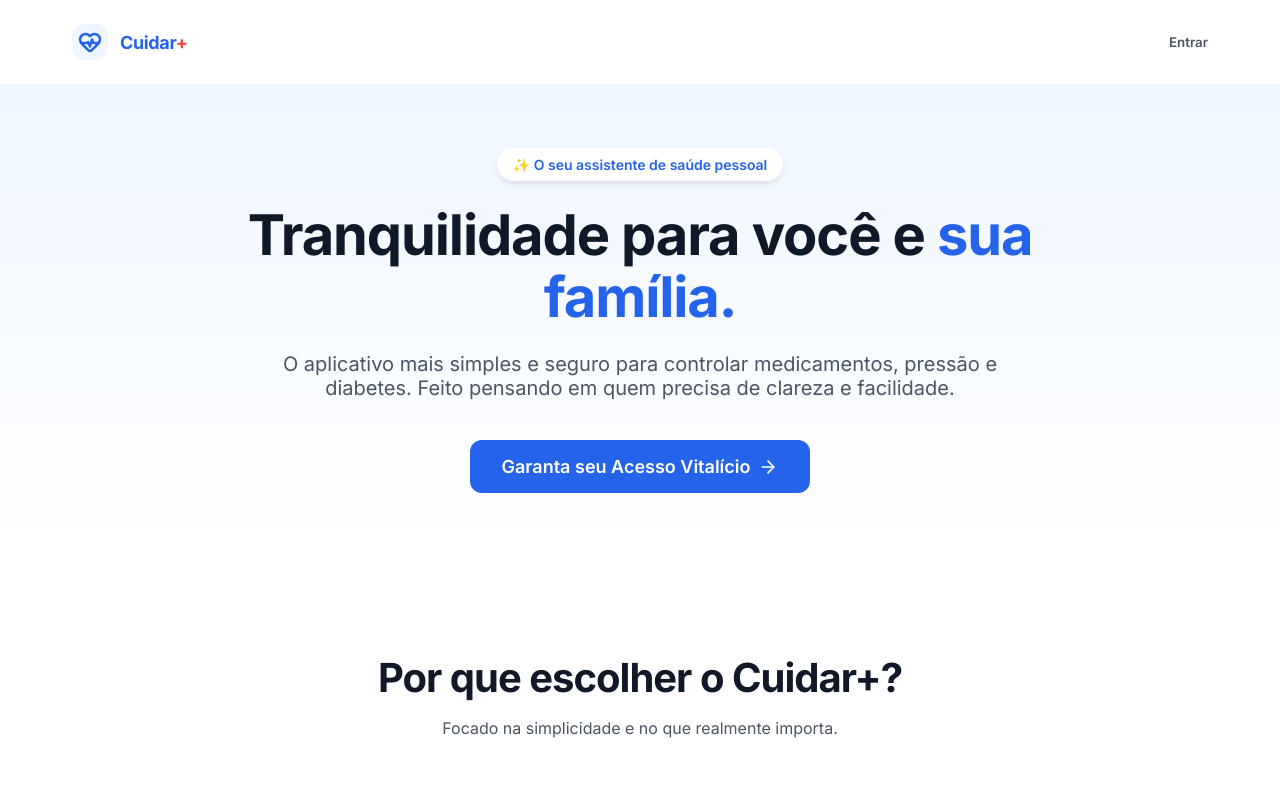
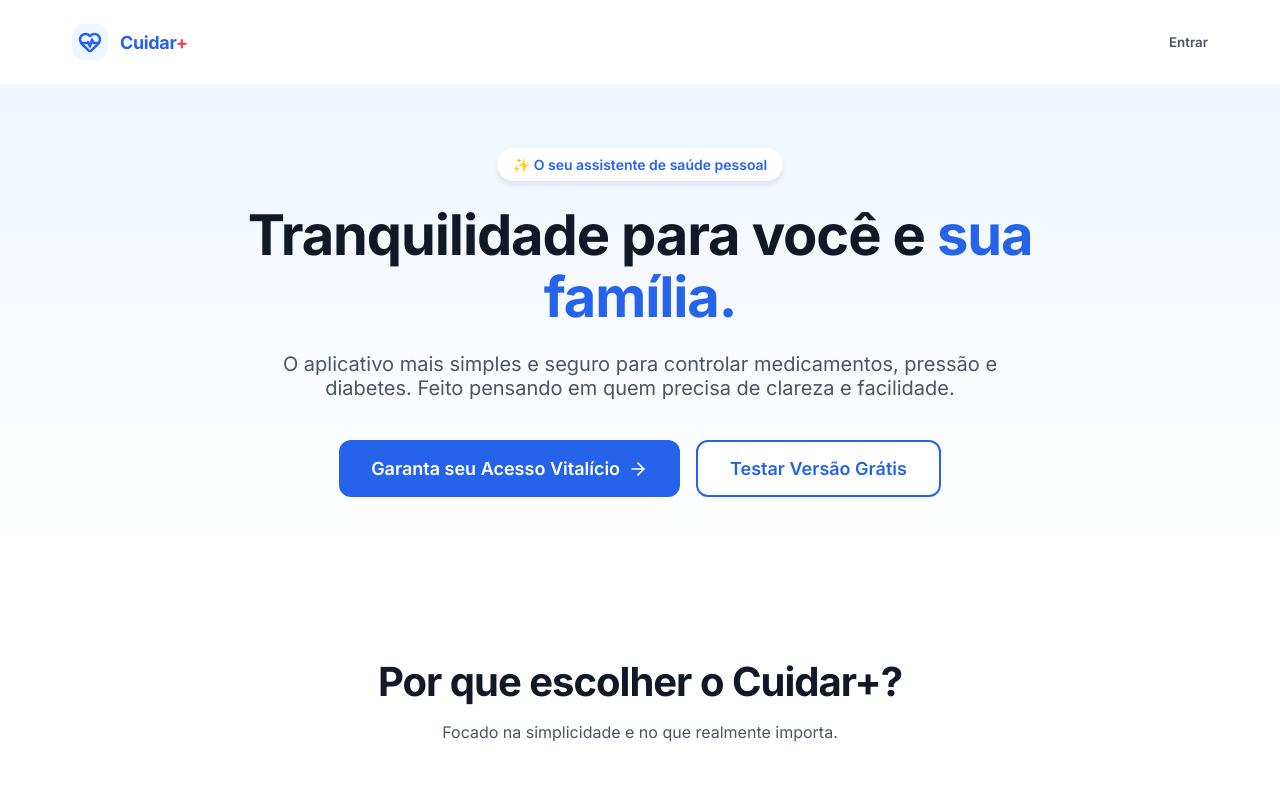
Before and after one commit to mobmess007-boop/cuidar-plus, a React (Vite) app: page / in a window 1280 px wide. Shown: the top 800 px of the page. Built offline with nearby package versions, Linux system fonts and the light colour scheme; no server answers.

Commit message:
feat: add double CTA to landing page (Buy vs Test Free) for better conversion

```diff
--- a/src/pages/LandingPage.jsx
+++ b/src/pages/LandingPage.jsx
@@ -6,7 +6,7 @@ import Logo from '../components/Logo';
 
 const LandingPage = () => {
     const navigate = useNavigate();
-    const { user } = useAuth();
+    const { user, isPremium } = useAuth();
 
     const handleBuy = () => {
         // Here we would link to the Kiwify checkout
@@ -66,13 +66,36 @@ const LandingPage = () => {
                         O aplicativo mais simples e seguro para controlar medicamentos, pressão e diabetes. Feito pensando em quem precisa de clareza e facilidade.
                     </p>
                     <div style={{ display: 'flex', gap: '1rem', justifyContent: 'center', flexWrap: 'wrap' }}>
+                        {(!user || !isPremium) && (
+                            <button
+                                onClick={handleBuy}
+                                className="btn-primary"
+                                style={{ width: 'auto', padding: '1rem 2rem', fontSize: '1.125rem' }}
+                            >
+                                {user ? 'Upgrade para Premium' : 'Garanta seu Acesso Vitalício'}
+                                <ArrowRight size={20} />
+                            </button>
+                        )}
+
                         <button
-                            onClick={handleBuy}
-                            className="btn-primary"
-                            style={{ width: 'auto', padding: '1rem 2rem', fontSize: '1.125rem' }}
+                            onClick={() => navigate(user ? '/dashboard' : '/register')}
+                            style={{
+                                width: 'auto',
+                                padding: '1rem 2rem',
+                                fontSize: '1.125rem',
+                                background: 'white',
+                                color: 'var(--primary-color)',
+                                border: '2px solid var(--primary-color)',
+                                borderRadius: '12px',
+                                fontWeight: '600',
+                                cursor: 'pointer',
+                                transition: 'all 0.2s ease',
+                                display: 'flex',
+                                alignItems: 'center',
+                                gap: '0.5rem'
+                            }}
                         >
-                            Garanta seu Acesso Vitalício
-                            <ArrowRight size={20} />
+                            {user ? 'Ir para o meu Painel' : 'Testar Versão Grátis'}
                         </button>
                     </div>
                 </div>
```
